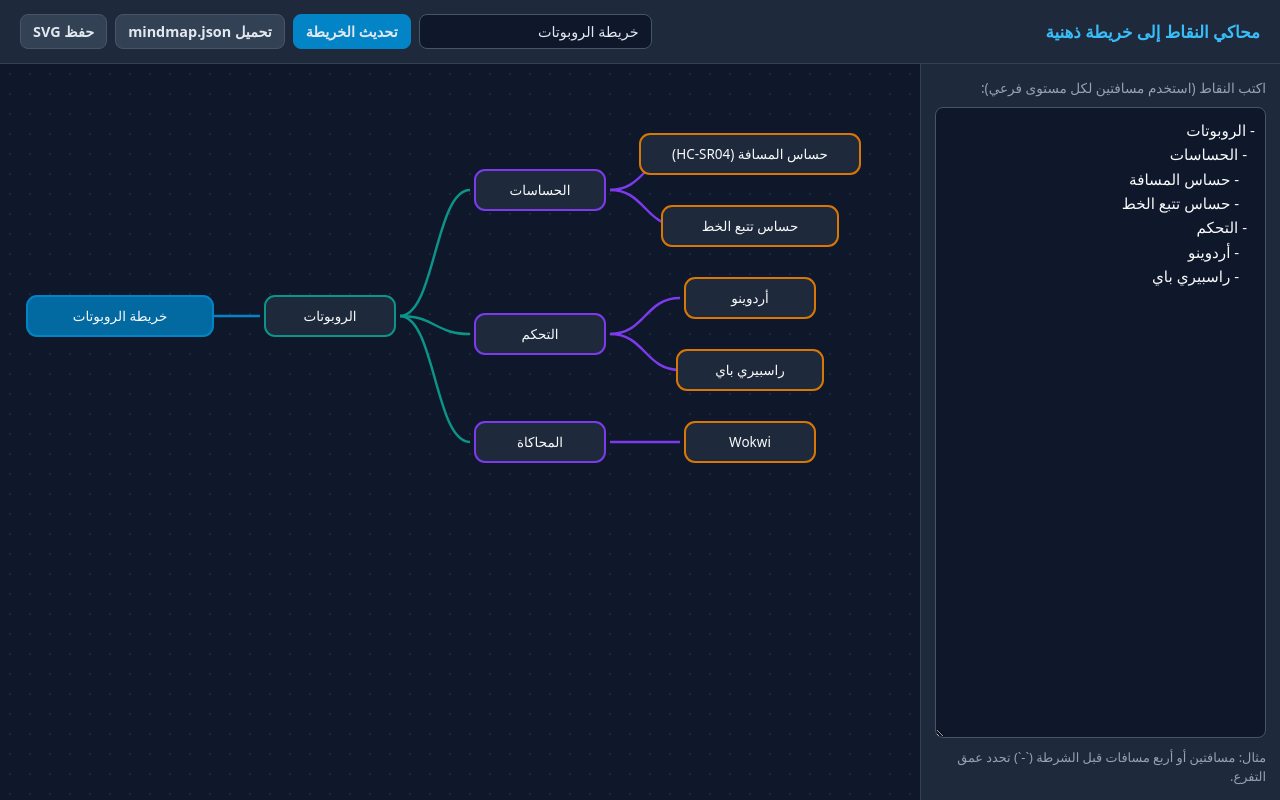
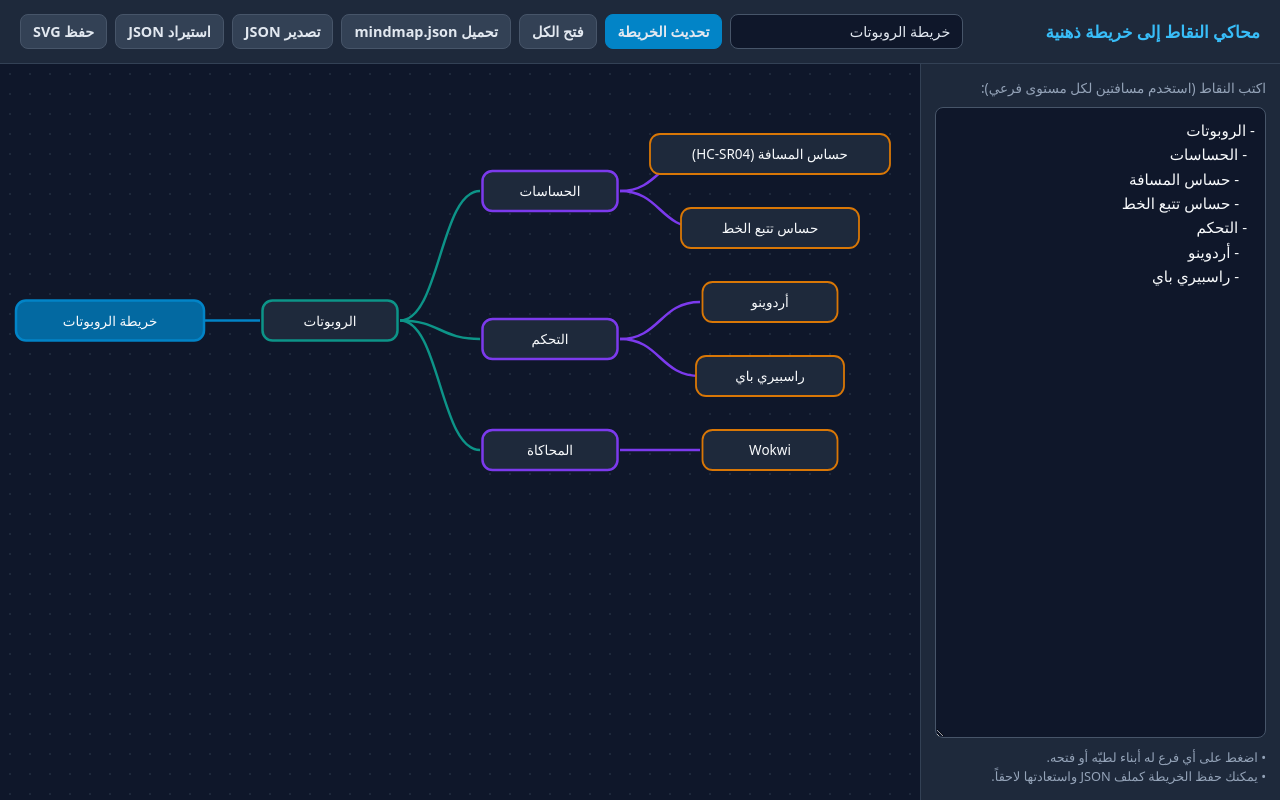
Before and after one commit to Zenky-prog/bullet-mindmap-c-sharp, a plain HTML site: page docs/index.html in a window 1280 px wide. Both pictures are taken after a click on the button "تحميل mindmap.json". Drawn offline with Linux system fonts and the light colour scheme.

Commit message:
Update index.html

```diff
--- a/docs/index.html
+++ b/docs/index.html
@@ -9,7 +9,7 @@
     body { margin: 0; background: #0f172a; color: #e2e8f0; display: flex; flex-direction: column; min-height: 100vh; }
     header { padding: 14px 20px; background: #1e293b; border-bottom: 1px solid #334155; display: flex; flex-wrap: wrap; gap: 10px; align-items: center; justify-content: space-between; }
     header h1 { margin: 0; font-size: 1.05rem; color: #38bdf8; }
-    .controls { display: flex; flex-wrap: wrap; gap: 8px; }
+    .controls { display: flex; flex-wrap: wrap; gap: 8px; align-items: center; }
     button, input { background: #0f172a; color: #e2e8f0; border: 1px solid #475569; border-radius: 8px; padding: 7px 12px; font-size: 0.9rem; }
     button { cursor: pointer; background: #0284c7; border-color: #0284c7; font-weight: 600; }
     button.secondary { background: #334155; border-color: #475569; }
@@ -21,6 +21,7 @@
     textarea { width: 100%; flex: 1; min-height: 260px; background: #0f172a; color: #f8fafc; border: 1px solid #475569; border-radius: 8px; padding: 10px; font-size: 0.95rem; line-height: 1.6; resize: vertical; }
     .canvas-wrap { position: relative; overflow: auto; background: radial-gradient(#1e293b 1px, transparent 1px); background-size: 20px 20px; padding: 20px; }
     svg { display: block; margin: auto; }
+    .node-group { cursor: pointer; }
     .hint { font-size: 0.8rem; color: #94a3b8; line-height: 1.5; }
   </style>
 </head>
@@ -30,8 +31,12 @@
     <div class="controls">
       <input id="rootTitle" type="text" value="خريطة ذهنية" placeholder="عنوان الجذر" />
       <button id="renderBtn">تحديث الخريطة</button>
+      <button id="expandAllBtn" class="secondary">فتح الكل</button>
       <button id="loadJsonBtn" class="secondary">تحميل mindmap.json</button>
+      <button id="exportJsonBtn" class="secondary">تصدير JSON</button>
+      <button id="importJsonBtn" class="secondary">استيراد JSON</button>
       <button id="downloadSvgBtn" class="secondary">حفظ SVG</button>
+      <input id="jsonFileInput" type="file" accept=".json,application/json" style="display:none" />
     </div>
   </header>
 
@@ -45,7 +50,10 @@
   - التحكم
     - أردوينو
     - راسبيري باي</textarea>
-      <div class="hint">مثال: مسافتين أو أربع مسافات قبل الشرطة (`-`) تحدد عمق التفرع.</div>
+      <div class="hint">
+        • اضغط على أي فرع له أبناء لطيّه أو فتحه.<br />
+        • يمكنك حفظ الخريطة كملف JSON واستعادتها لاحقاً.
+      </div>
     </section>
 
     <section class="canvas-wrap">
@@ -54,8 +62,10 @@
   </main>
 
   <script>
+    let currentTree = null;
+
     function parseBullets(rawText, rootTitle) {
-      const root = { title: rootTitle || "الخريطة الذهنية", children: [] };
+      const root = { title: rootTitle || "الخريطة الذهنية", children: [], collapsed: false };
       const stack = [{ indent: -1, node: root }];
       const lines = rawText.split(/\r?\n/);
 
@@ -69,38 +79,48 @@
         while (stack.length > 1 && stack[stack.length - 1].indent >= indent) {
           stack.pop();
         }
-        const child = { title: cleaned, children: [] };
+        const child = { title: cleaned, children: [], collapsed: false };
         stack[stack.length - 1].node.children.push(child);
         stack.push({ indent, node: child });
       }
       return root;
     }
 
+    function setAllCollapsed(node, collapsed) {
+      if (!node) return;
+      if (node.children && node.children.length > 0) {
+        node.collapsed = collapsed;
+        node.children.forEach(c => setAllCollapsed(c, collapsed));
+      }
+    }
+
     function layoutTree(root) {
       let leafIndex = 0;
-      const levelGap = 210;
-      const rowGap = 72;
+      const levelGap = 220;
+      const rowGap = 74;
 
       function assignCoords(node, depth) {
-        if (!node.children || node.children.length === 0) {
-          node.x = 120 + depth * levelGap;
+        const visibleChildren = node.collapsed ? [] : (node.children || []);
+        if (visibleChildren.length === 0) {
+          node.x = 130 + depth * levelGap;
           node.y = 70 + leafIndex * rowGap;
           leafIndex++;
           return node.y;
         }
-        const childYs = node.children.map(c => assignCoords(c, depth + 1));
-        node.x = 120 + depth * levelGap;
+        const childYs = visibleChildren.map(c => assignCoords(c, depth + 1));
+        node.x = 130 + depth * levelGap;
         node.y = (Math.min(...childYs) + Math.max(...childYs)) / 2;
         return node.y;
       }
 
       assignCoords(root, 0);
-      const maxX = Math.max(900, root.x + 360);
+      const maxX = Math.max(920, root.x + 380);
       const maxY = Math.max(520, leafIndex * rowGap + 100);
       return { maxX, maxY };
     }
 
     function renderMindMap(root) {
+      currentTree = root;
       const svg = document.getElementById("mapSvg");
       const { maxX, maxY } = layoutTree(root);
       svg.setAttribute("width", maxX);
@@ -112,6 +132,7 @@
       const colors = ["#0284c7", "#0d9488", "#7c3aed", "#d97706"];
 
       function drawEdges(node, depth) {
+        if (node.collapsed) return;
         for (const child of node.children || []) {
           const path = document.createElementNS(ns, "path");
           const midX = (node.x + child.x) / 2;
@@ -126,9 +147,16 @@
       }
 
       function drawNodes(node, depth) {
+        const hasChildren = Array.isArray(node.children) && node.children.length > 0;
         const g = document.createElementNS(ns, "g");
+        g.setAttribute("class", "node-group");
+
+        const labelText = hasChildren && node.collapsed
+          ? `${node.title} (+${node.children.length})`
+          : node.title;
+
         const rect = document.createElementNS(ns, "rect");
-        const w = Math.max(130, Math.min(220, node.title.length * 10 + 36));
+        const w = Math.max(135, Math.min(240, labelText.length * 10 + 38));
         const h = 40;
         rect.setAttribute("x", node.x - w / 2);
         rect.setAttribute("y", node.y - h / 2);
@@ -137,7 +165,7 @@
         rect.setAttribute("rx", "10");
         rect.setAttribute("fill", depth === 0 ? "#0369a1" : "#1e293b");
         rect.setAttribute("stroke", colors[depth % colors.length]);
-        rect.setAttribute("stroke-width", "2");
+        rect.setAttribute("stroke-width", hasChildren ? "2.5" : "1.8");
 
         const text = document.createElementNS(ns, "text");
         text.setAttribute("x", node.x);
@@ -145,14 +173,24 @@
         text.setAttribute("text-anchor", "middle");
         text.setAttribute("fill", "#f8fafc");
         text.setAttribute("font-size", "13.5");
-        text.textContent = node.title;
+        text.textContent = labelText;
 
         g.appendChild(rect);
         g.appendChild(text);
+
+        if (hasChildren) {
+          g.addEventListener("click", () => {
+            node.collapsed = !node.collapsed;
+            renderMindMap(currentTree);
+          });
+        }
+
         svg.appendChild(g);
 
-        for (const child of node.children || []) {
-          drawNodes(child, depth + 1);
+        if (!node.collapsed) {
+          for (const child of node.children || []) {
+            drawNodes(child, depth + 1);
+          }
         }
       }
 
@@ -170,25 +208,58 @@
     document.getElementById("bulletsInput").addEventListener("input", updateFromTextarea);
     document.getElementById("rootTitle").addEventListener("input", updateFromTextarea);
 
+    document.getElementById("expandAllBtn").addEventListener("click", () => {
+      if (!currentTree) return;
+      setAllCollapsed(currentTree, false);
+      renderMindMap(currentTree);
+    });
+
+    document.getElementById("exportJsonBtn").addEventListener("click", () => {
+      if (!currentTree) return;
+      const blob = new Blob([JSON.stringify(currentTree, null, 2)], { type: "application/json;charset=utf-8" });
+      const url = URL.createObjectURL(blob);
+      const a = document.createElement("a");
+      a.href = url;
+      a.download = "mindmap.json";
+      a.click();
+      URL.revokeObjectURL(url);
+    });
+
+    const jsonFileInput = document.getElementById("jsonFileInput");
+    document.getElementById("importJsonBtn").addEventListener("click", () => jsonFileInput.click());
+    jsonFileInput.addEventListener("change", async (e) => {
+      const file = e.target.files?.[0];
+      if (!file) return;
+      try {
+        const text = await file.text();
+        const data = JSON.parse(text);
+        const mapped = mapImportedNode(data);
+        document.getElementById("rootTitle").value = mapped.title || "خريطة ذهنية";
+        renderMindMap(mapped);
+      } catch {
+        alert("تعذر قراءة ملف JSON، تأكد من صحة تنسيقه.");
+      }
+      jsonFileInput.value = "";
+    });
+
     document.getElementById("loadJsonBtn").addEventListener("click", async () => {
       try {
         const res = await fetch("./mindmap.json?t=" + Date.now());
         if (!res.ok) throw new Error("ملف mindmap.json غير موجود بعد");
         const data = await res.json();
-        document.getElementById("rootTitle").value = data.Title || data.title || "خريطة ذهنية";
-        renderMindMap({
-          title: data.Title || data.title,
-          children: (data.Children || data.children || []).map(mapCSharpNode)
-        });
-      } catch (e) {
-        alert(e.message);
+        const mapped = mapImportedNode(data);
+        document.getElementById("rootTitle").value = mapped.title || "خريطة ذهنية";
+        renderMindMap(mapped);
+      } catch (err) {
+        alert(err.message);
       }
     });
 
-    function mapCSharpNode(n) {
+    function mapImportedNode(n) {
       return {
-        title: n.Title ?? n.title ?? "",
-        children: (n.Children ?? n.children ?? []).map(mapCSharpNode)
+        title: n.Title ?? n.title ?? "فرع",
+        collapsed: Boolean(n.collapsed),
+        children: (n.Children ?? n.children ?? []).map(mapImportedNode)
       };
     }
 
```
